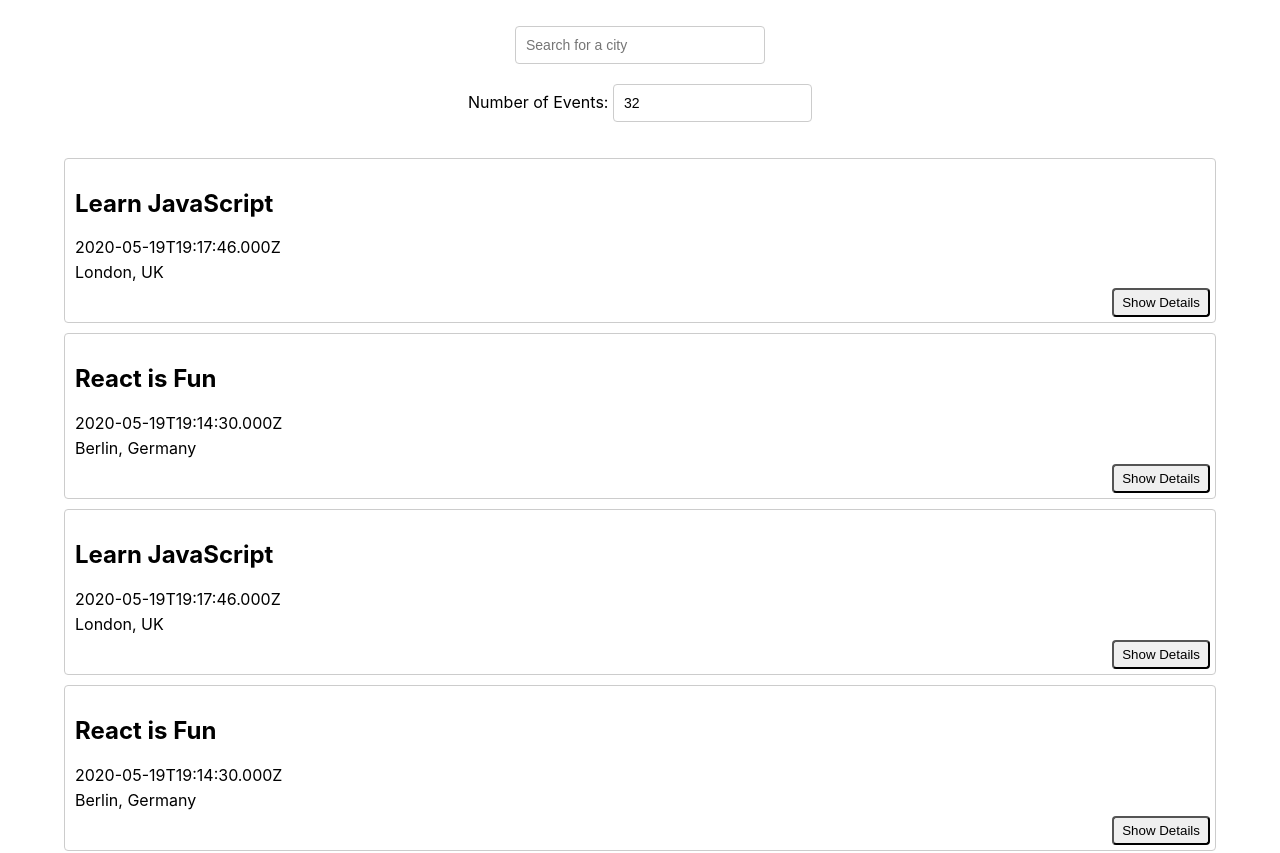
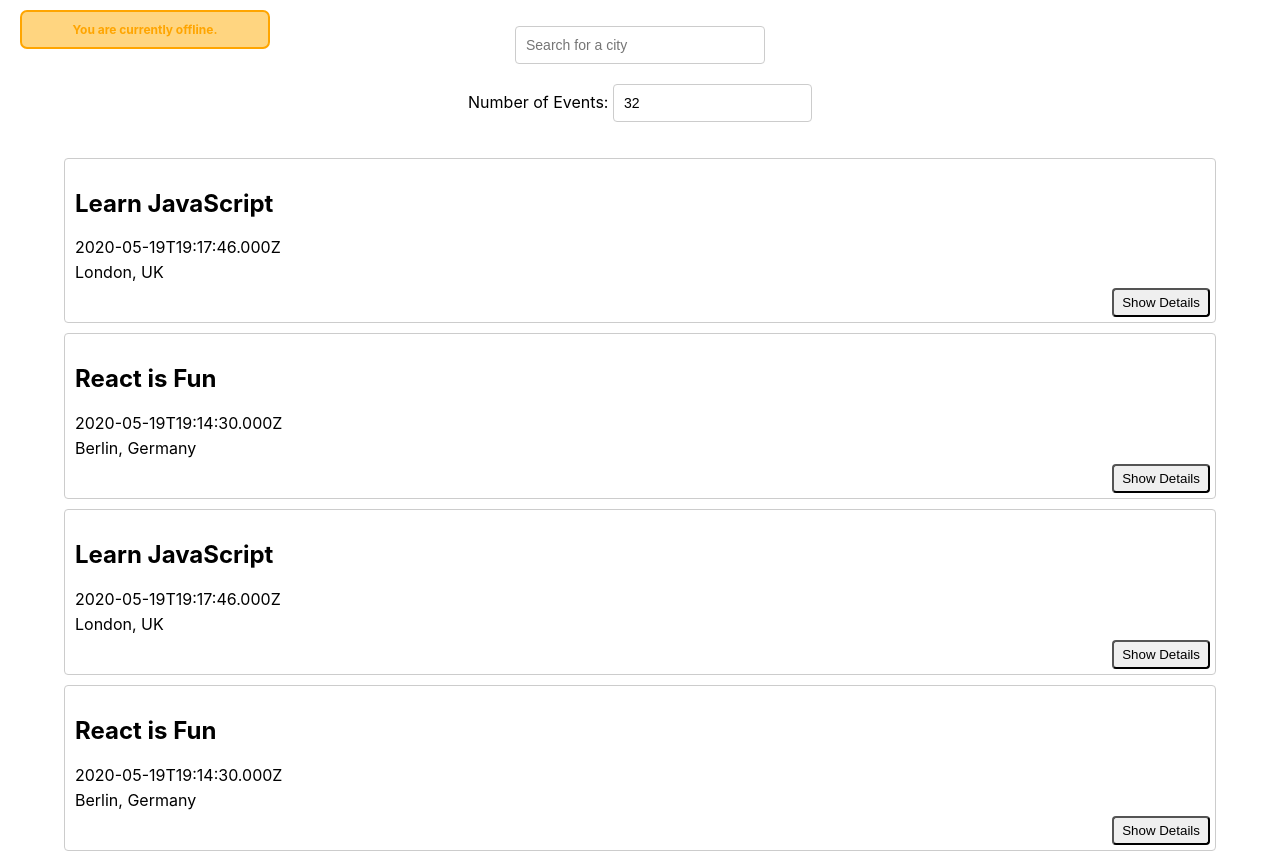
Before and after one commit to oejennings/meet, a React (Create React App) app: page / in a window 1280 px wide. Shown: the top 853 px of the page. Built offline with nearby package versions, Linux system fonts and the light colour scheme; what atatus-spa would draw is missing.

Commit message:
added warning alert to app.js

```diff
--- a/src/App.js
+++ b/src/App.js
@@ -4,7 +4,7 @@ import CitySearch from './components/CitySearch';
 import EventList from './components/EventList';
 import NumberOfEvents from './components/NumberOfEvents';
 import { extractLocations, getEvents } from './api'
-import { InfoAlert, ErrorAlert } from './components/Alert';
+import { InfoAlert, ErrorAlert, WarningAlert } from './components/Alert';
 
 import './App.css';
 
@@ -16,8 +16,14 @@ const App = () => {
   const [currentCity, setCurrentCity] = useState("See all cities");
   const [infoAlert, setInfoAlert] = useState("");
   const [errorAlert, setErrorAlert] = useState("");
+  const [warningAlert, setWarningAlert] = useState("");
 
   useEffect(() => {
+    if (navigator.online) {
+      setWarningAlert("");
+    } else {
+      setWarningAlert("You are currently offline.")
+    }
     fetchData();
   }, [currentCity, currentNOE]);
 
@@ -35,6 +41,7 @@ const App = () => {
       <div className="alerts-container">
         {infoAlert.length ? <InfoAlert text={infoAlert}/> :null}
         {errorAlert.length ? <ErrorAlert text={errorAlert}/> :null}
+        {warningAlert.length ? <WarningAlert text={warningAlert}/> :null}
       </div>
       <CitySearch
         allLocations={allLocations}
```
